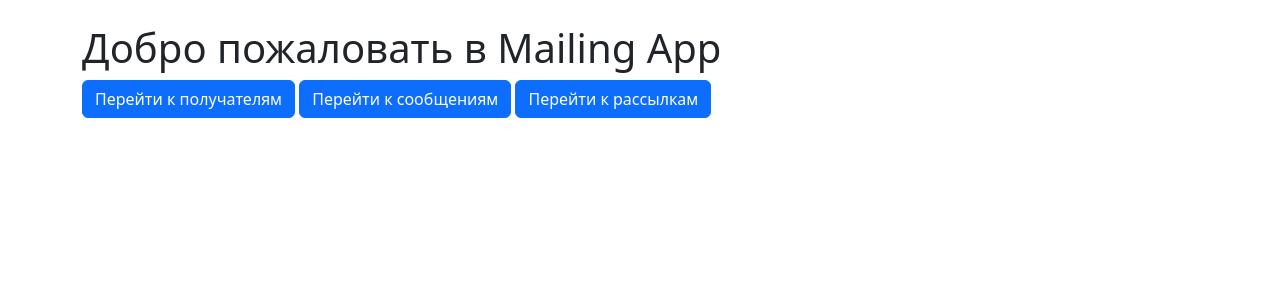
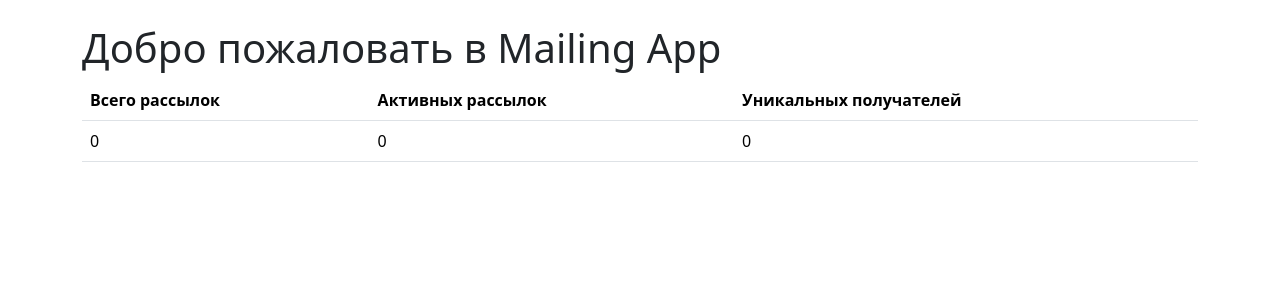
Before and after one commit to Psyduck-duck/mailing_course_project, a Django app: page /mailing/home/ in a window 1280 px wide. Shown: the part 56-356 px from the top of the page. Run offline with Django 5.2, Linux system fonts and the light colour scheme; data that the repository does not hold is empty; some libraries are stand-ins or nearby versions.

Commit message:
finally work!

```diff
--- a/mailing/templates/mailing/home.html
+++ b/mailing/templates/mailing/home.html
@@ -4,9 +4,24 @@
 
 {% block content %}
 <h1>Добро пожаловать в Mailing App</h1>
-<p>
-    <a href="{% url 'mailing:recipient_list' %}" class="btn btn-primary">Перейти к получателям</a>
-    <a href="{% url 'mailing:message_list' %}" class="btn btn-primary">Перейти к сообщениям</a>
-    <a href="{% url 'mailing:mailing_list' %}" class="btn btn-primary">Перейти к рассылкам</a>
-</p>
+<div class="row">
+    <div class="container">
+        <table class="table">
+            <thead>
+            <tr>
+                <th scope="col">Всего рассылок</th>
+                <th scope="col">Активных рассылок</th>
+                <th scope="col">Уникальных получателей</th>
+            </tr>
+            </thead>
+            <tbody>
+            <tr>
+                <td>{{ total_mailings }}</td>
+                <td>{{ active_mailings }}</td>
+                <td>{{ unique_recipients }}</td>
+            </tr>
+            </tbody>
+        </table>
+    </div>
+</div>
 {% endblock %}
```
Also changed, not shown: mailing/views.py (+0 -7 lines).
